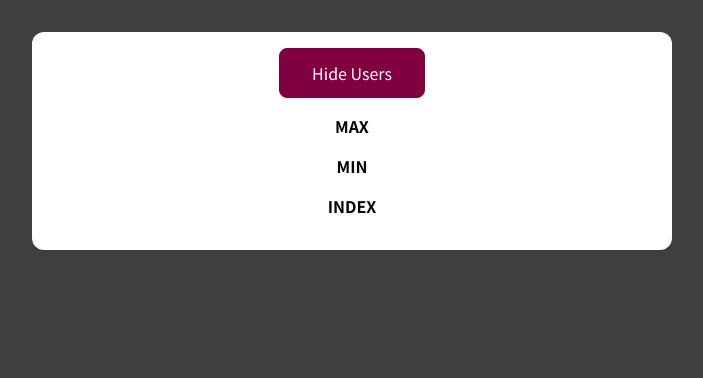
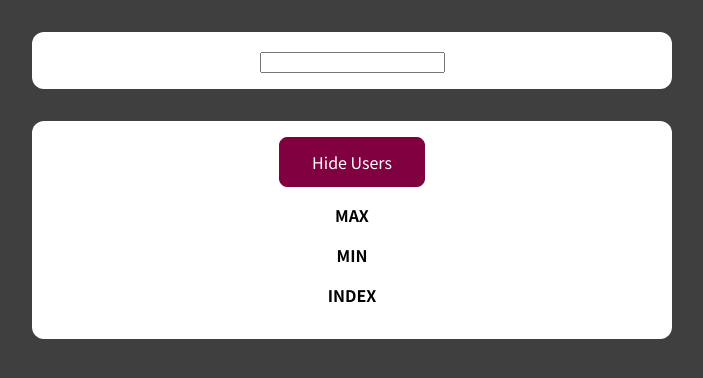
Before and after one commit to volhfx07132/Aternative, a React (Create React App) app in the folder my-react-app/: page / in a window 1280 px wide. Shown: the top 378 px of the page, without its empty margins (288-991 px from the left). Built offline with nearby package versions, Linux system fonts and the light colour scheme.

Commit message:
The Component Lifecycle (Class-based Components Only!)

```diff
--- a/my-react-app/src/App.js
+++ b/my-react-app/src/App.js
@@ -1,9 +1,9 @@
-import Users from './components/Users';
+import UserFinder from './components/UserFinder';
 
 function App() {
   return (
     <div>
-      <Users />
+      <UserFinder />
     </div>
   );
 }
--- /dev/null
+++ b/my-react-app/src/components/UserFinder.js
@@ -0,0 +1,34 @@
+import React, { Fragment, useState, useEffect } from "react";
+import Users from "../components/Users";
+import classes from "./UserFinder.module.css";
+
+const DUMMY_USERS = [
+  { id: "u1", name: "MAX" },
+  { id: "u2", name: "MIN" },
+  { id: "u3", name: "INDEX" },
+];
+
+const UserFinder = () => {
+  const [filteredUsers, setFilteredUser] = useState(DUMMY_USERS);
+  const [searchTerm, setSearchTerm] = useState("");
+
+  useEffect(() => {
+    setFilteredUser(
+      DUMMY_USERS.filter((user) => user.name.includes(searchTerm))
+    );
+  }, [searchTerm]);
+
+  const searchChangeHandler = (event) => {
+    setSearchTerm(event.target.value);
+  }
+  return (
+      <Fragment>
+        <div className={classes.finder}>
+          <input type="text" onChange={searchChangeHandler}></input>
+        </div>
+        <Users user={filteredUsers}/>
+      </Fragment>
+  )
+};
+
+export default UserFinder;
--- /dev/null
+++ b/my-react-app/src/components/UserFinder.module.css
@@ -0,0 +1,8 @@
+.finder {
+    margin: 2rem auto;
+    background-color: white;
+    padding: 1rem;
+    border-radius: 12px;
+    max-width: 40rem;
+    text-align: center;
+  }
--- a/my-react-app/src/components/Users.js
+++ b/my-react-app/src/components/Users.js
@@ -1,12 +1,6 @@
 import React, { Component, useState } from "react";
 import User from "./User";
 import classes from "./Users.module.css";
-
-const DUMMY_USERS = [
-  {id: 'u1', name: "MAX"},
-  {id: 'u2', name: "MIN"},
-  {id: 'u3', name: "INDEX"},
-]
 
 class Users extends Component {
   constructor() {
@@ -18,15 +12,15 @@
   }
 
   toggleUsersHandler() {
-    this.setState( (currentState) => {
-      return {showUsers: !currentState.showUsers};
-    })
+    this.setState((currentState) => {
+      return { showUsers: !currentState.showUsers };
+    });
   }
 
   render() {
     const usersList = (
       <ul>
-        {DUMMY_USERS.map((user) => (
+        {this.props.user.map((user) => (
           <User key={user.id} name={user.name} />
         ))}
       </ul>
@@ -38,10 +32,8 @@
         </button>
         {this.state.showUsers && usersList}
       </div>
-    )
+    );
   }
-
-
 }
 
 export default Users;
```
Lines whose indentation alone changed are shown as unchanged.
